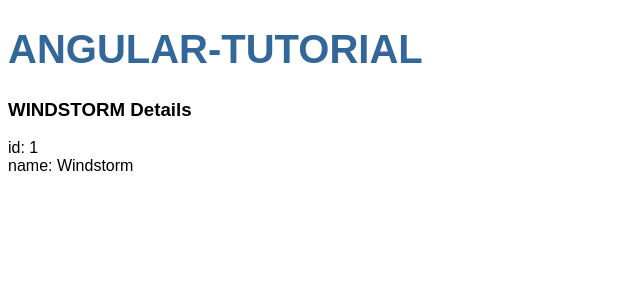
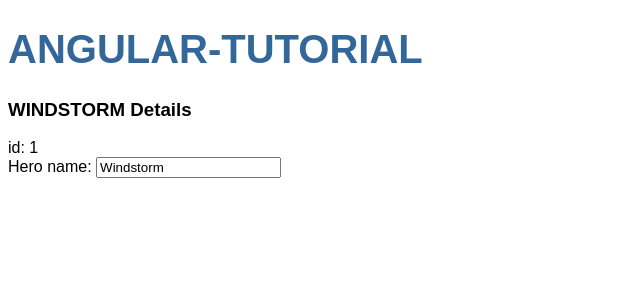
Before and after one commit to paoloventuri91/tour-of-heroes, an Angular app: page / in a window 1280 px wide. Shown: the top 300 px of the page, without its empty margins (0-640 px from the left). Built offline with nearby package versions, Linux system fonts and the light colour scheme.

Commit message:
Component editabile

```diff
--- a/src/app/app.module.ts
+++ b/src/app/app.module.ts
@@ -1,5 +1,6 @@
 import { NgModule } from '@angular/core';
 import { BrowserModule } from '@angular/platform-browser';
+import { FormsModule } from '@angular/forms'; // <-- NgModel lives here
 
 import { AppComponent } from './app.component';
 import { HeroesComponent } from './heroes/heroes.component';
@@ -7,10 +8,11 @@
 @NgModule({
   declarations: [
     AppComponent,
-    HeroesComponent
+    HeroesComponent,
   ],
   imports: [
-    BrowserModule
+    BrowserModule,
+    FormsModule
   ],
   providers: [],
   bootstrap: [AppComponent]
--- a/src/app/heroes/heroes.component.html
+++ b/src/app/heroes/heroes.component.html
@@ -1,3 +1,6 @@
 <h3>{{hero.name | uppercase }} Details</h3>
 <div><span>id: </span>{{hero.id}}</div>
-<div><span>name: </span>{{hero.name}}</div>
+<div>
+    <label for="name">Hero name: </label>
+    <input id="name" [(ngModel)]="hero.name" placeholder="name">
+  </div>
```
